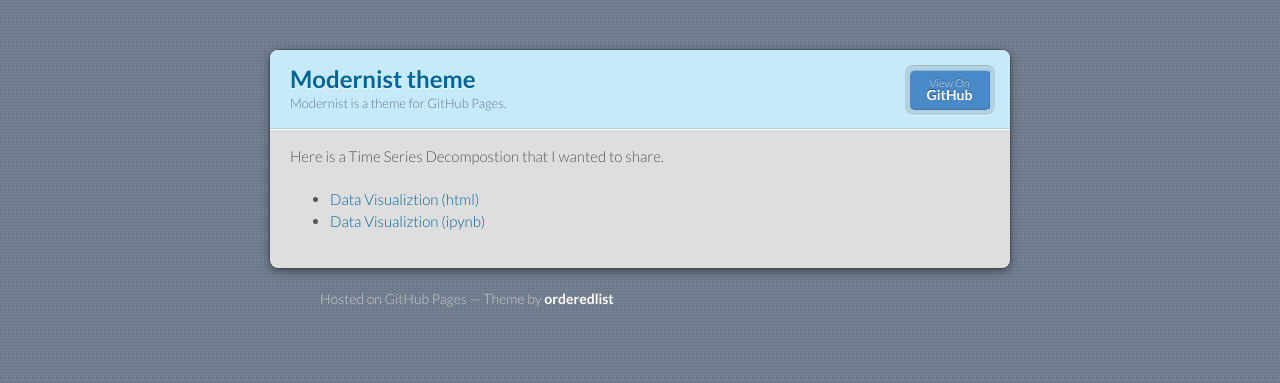
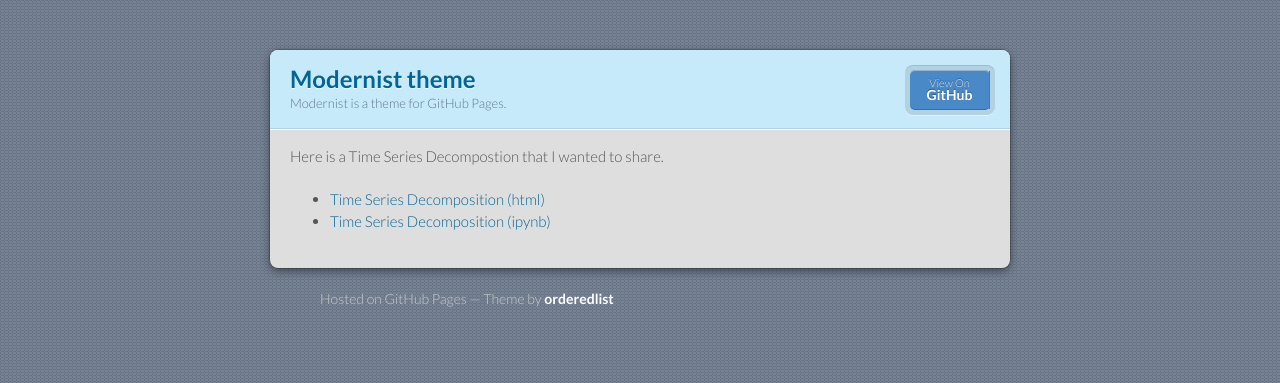
Before and after one commit to Reed-Whitmer/Reed-Whitmer.github.io, a Jekyll site: the page built from TimeSeriesDecomposition/index.md, in a window 1280 px wide. Shown: the top 383 px of the page. Built offline with Jekyll 4.4.1, drawn with Linux system fonts in a browser that asks for light colours; our own code applies the rules of GitHub Pages for plain Markdown files.

Commit message:
Update index.md

```diff
--- a/TimeSeriesDecomposition/index.md
+++ b/TimeSeriesDecomposition/index.md
@@ -4,5 +4,5 @@ description: Course Content
 ---
 
 Here is a Time Series Decompostion that I wanted to share.
-- [Data Visualiztion (html)](BasicGraphAssignment.html)
-- [Data Visualiztion (ipynb)](BasicGraphAssignment.ipynb)
+- [Time Series Decomposition (html)](TimeSeriesAssignment.html)
+- [Time Series Decomposition (ipynb)](TimeSeriesAssignment(1).ipynb)
```
